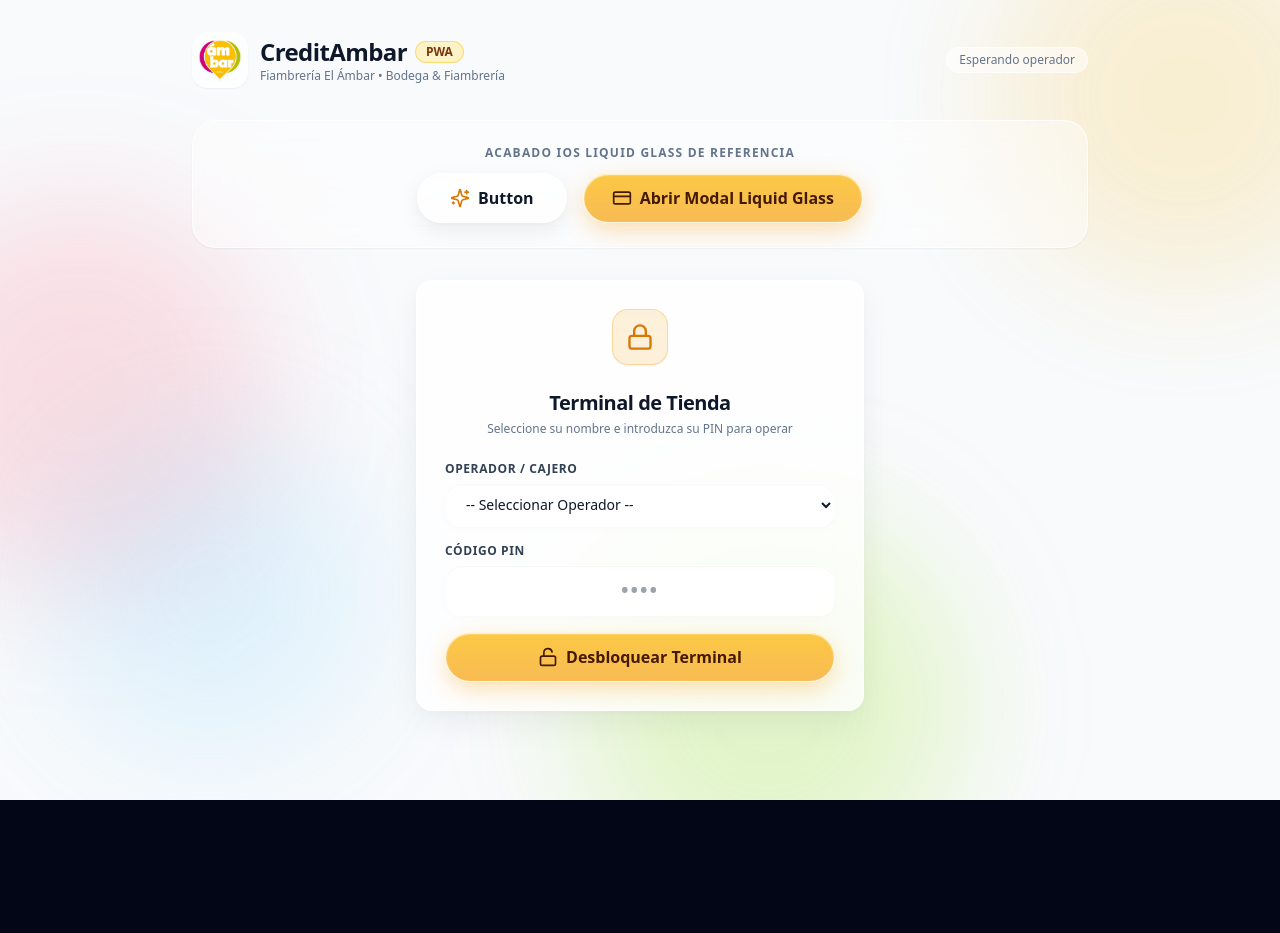
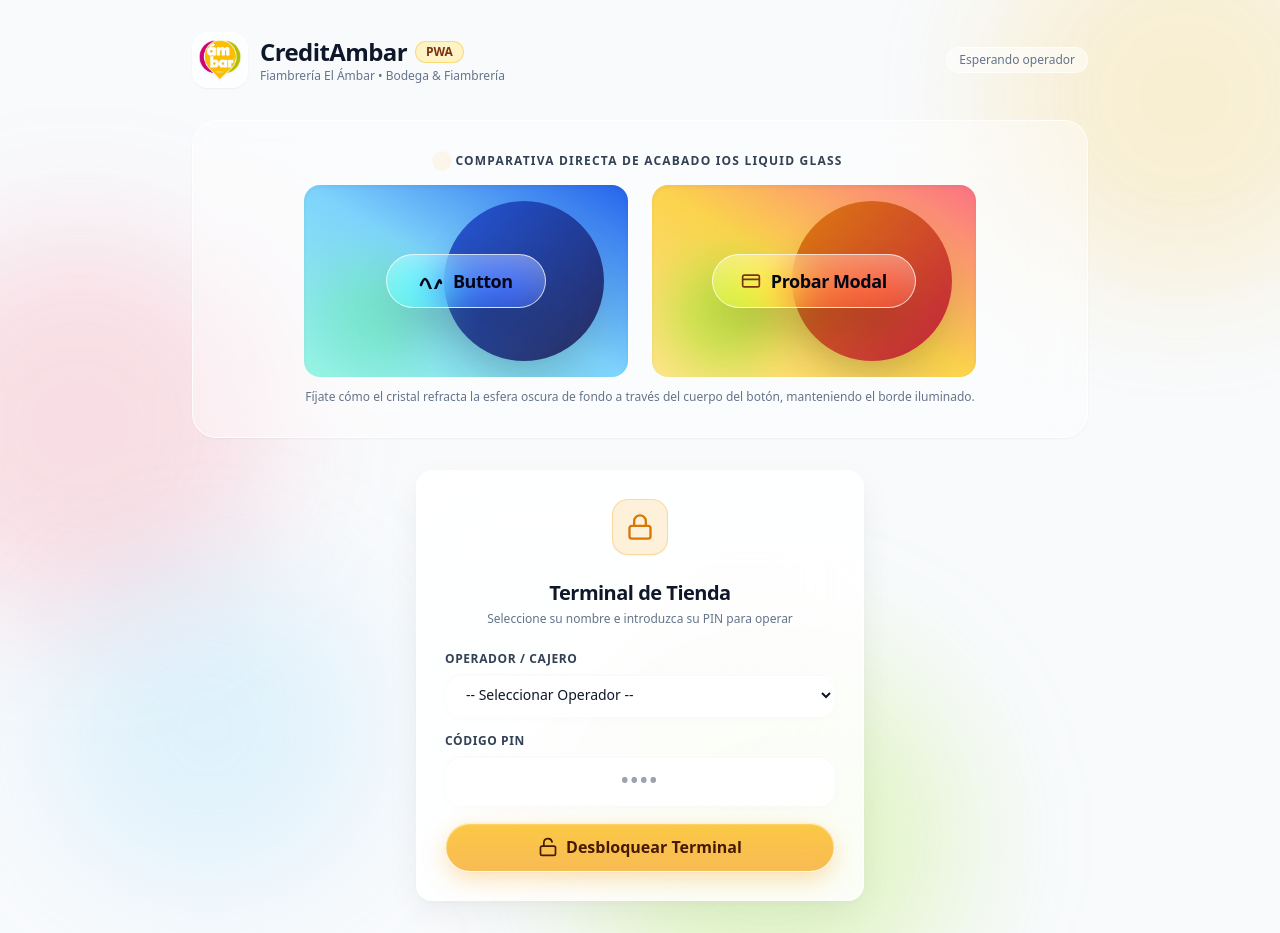
Before and after one commit to Jectrxn/CreditAmbarPWA, a React (Vite) app: page / in a window 1280 px wide. Before the commit the page ends 800 px from the top, so only its background shows below. Built offline with nearby package versions, Linux system fonts and the light colour scheme.

Commit message:
style(ui): match exact reference optical liquid glass with specular highlights

```diff
--- a/src/App.tsx
+++ b/src/App.tsx
@@ -115,27 +115,51 @@ export default function App() {
 
       {/* Main Content */}
       <main className="w-full max-w-4xl space-y-8 relative z-10">
-        {/* Reference Button Highlight Showcase */}
-        <section className="flex flex-col items-center justify-center p-6 rounded-3xl bg-white/40 backdrop-blur-xl border border-white/80 shadow-sm text-center">
-          <p className="text-xs font-semibold text-slate-500 uppercase tracking-widest mb-3">
-            Acabado iOS Liquid Glass de Referencia
+        {/* Exact Reference Button Optical Showcase */}
+        <section className="flex flex-col items-center justify-center p-6 md:p-8 rounded-3xl bg-white/40 backdrop-blur-xl border border-white/80 shadow-sm text-center">
+          <div className="flex items-center gap-2 mb-4">
+            <span className="w-2.5 h-2.5 rounded-full bg-amber-500 animate-ping" />
+            <p className="text-xs font-black text-slate-700 uppercase tracking-widest">
+              Comparativa Directa de Acabado iOS Liquid Glass
             </p>
-          <div className="flex flex-wrap items-center justify-center gap-4">
-            {/* Exact Pill Button Replica from User Reference Image */}
-            <button className="glass-pill-button text-slate-900 font-bold px-8 py-3 text-base shadow-liquid-pill group">
-              <Sparkles className="w-5 h-5 text-amber-600 group-hover:rotate-12 transition-transform" />
-              <span>Button</span>
+          </div>
+
+          <div className="grid grid-cols-1 md:grid-cols-2 gap-6 w-full max-w-2xl">
+            {/* 1. Exact Replica of User Reference Image (Blue / Aqua Backdrop) */}
+            <div className="relative h-48 rounded-2xl overflow-hidden flex items-center justify-center bg-gradient-to-tr from-teal-200 via-sky-300 to-blue-600 shadow-inner p-4">
+              {/* Deep Satin Royal Blue Disc intersecting the button */}
+              <div className="absolute right-6 top-1/2 -translate-y-1/2 w-40 h-40 rounded-full bg-gradient-to-br from-blue-700 to-indigo-950 shadow-2xl opacity-90" />
+              <div className="absolute left-4 bottom-2 w-28 h-28 rounded-full bg-emerald-300/60 blur-xl" />
+
+              {/* Exact Pill Button Replica from Reference Image */}
+              <button className="glass-pill-button text-slate-950 font-bold px-8 py-3 text-base shadow-2xl relative z-10 hover:scale-105 active:scale-95 transition-all">
+                {/* Hand-drawn squiggly mark like reference image */}
+                <svg className="w-6 h-4 text-slate-950 stroke-[2.5]" fill="none" viewBox="0 0 24 16" stroke="currentColor">
+                  <path strokeLinecap="round" strokeLinejoin="round" d="M2 12c3-8 5-8 8 0s5 8 8 0 3-4 4-2" />
+                </svg>
+                <span className="tracking-tight text-lg">Button</span>
               </button>
+            </div>
 
-            {/* Amber Gold Brand Accent Button */}
+            {/* 2. Bodega Ámbar Branded Version (Amber / Lime / Magenta Backdrop) */}
+            <div className="relative h-48 rounded-2xl overflow-hidden flex items-center justify-center bg-gradient-to-tr from-amber-200 via-amber-300 to-rose-400 shadow-inner p-4">
+              {/* Brand color sphere */}
+              <div className="absolute right-6 top-1/2 -translate-y-1/2 w-40 h-40 rounded-full bg-gradient-to-br from-amber-600 to-rose-700 shadow-2xl opacity-90" />
+              <div className="absolute left-4 bottom-2 w-28 h-28 rounded-full bg-lime-400/60 blur-xl" />
+
+              {/* Pill button for Ámbar */}
               <button
                 onClick={() => setIsModalOpen(true)}
-              className="glass-button-primary text-base px-7 py-3"
+                className="glass-pill-button text-slate-950 font-bold px-7 py-3 text-base shadow-2xl relative z-10 hover:scale-105 active:scale-95 transition-all"
               >
-              <CreditCard className="w-5 h-5 text-amber-950" />
-              <span>Abrir Modal Liquid Glass</span>
+                <CreditCard className="w-5 h-5 text-amber-900" />
+                <span className="tracking-tight text-lg">Probar Modal</span>
               </button>
             </div>
+          </div>
+          <p className="text-xs text-slate-500 mt-3 font-medium">
+            Fíjate cómo el cristal refracta la esfera oscura de fondo a través del cuerpo del botón, manteniendo el borde iluminado.
+          </p>
         </section>
 
         {/* Terminal Login or Active Session */}
--- a/src/components/ui/LiquidModal.tsx
+++ b/src/components/ui/LiquidModal.tsx
@@ -81,7 +81,7 @@ export const LiquidModal: React.FC<LiquidModalProps> = ({
         aria-modal="true"
         aria-labelledby={title ? 'liquid-modal-title' : undefined}
         className={twMerge(
-          'glass-panel w-full rounded-3xl border border-white/90 bg-white/85 backdrop-blur-2xl shadow-liquid-card text-slate-900',
+          'glass-panel w-full rounded-3xl border border-white/90 shadow-liquid-card text-slate-900',
           'flex flex-col max-h-[92vh] sm:max-h-[88vh]',
           'landscape:max-h-[85vh] landscape:my-auto',
           maxWidthMap[maxWidth],
--- a/src/index.css
+++ b/src/index.css
@@ -3,61 +3,77 @@
 @tailwind utilities;
 
 @layer components {
-  /* Ultra-realistic iOS Liquid Glass (Light, Frosted & Luminous) */
+  /* True iOS Liquid Glass (High Translucency, Specular Rim & Saturation) */
   .glass-panel {
-    background: rgba(255, 255, 255, 0.72);
-    backdrop-filter: blur(24px);
-    -webkit-backdrop-filter: blur(24px);
-    border: 1px solid rgba(255, 255, 255, 0.85);
-    box-shadow: 0 16px 36px -4px rgba(15, 23, 42, 0.08), 0 4px 12px -2px rgba(15, 23, 42, 0.03), inset 0 1px 2px 0 rgba(255, 255, 255, 0.95);
-    border-radius: 1.5rem;
+    background: linear-gradient(135deg, rgba(255, 255, 255, 0.45) 0%, rgba(255, 255, 255, 0.22) 100%);
+    backdrop-filter: blur(28px) saturate(190%) contrast(105%);
+    -webkit-backdrop-filter: blur(28px) saturate(190%) contrast(105%);
+    border: 1.5px solid rgba(255, 255, 255, 0.75);
+    box-shadow:
+      inset 0 2px 2px 0 rgba(255, 255, 255, 0.9),
+      inset 0 -1px 1px 0 rgba(255, 255, 255, 0.3),
+      0 20px 40px -10px rgba(15, 23, 42, 0.12),
+      0 4px 12px -2px rgba(15, 23, 42, 0.04);
+    border-radius: 1.75rem;
   }
 
   .glass-card {
-    background: rgba(255, 255, 255, 0.65);
-    backdrop-filter: blur(20px);
-    -webkit-backdrop-filter: blur(20px);
-    border: 1px solid rgba(255, 255, 255, 0.85);
-    border-radius: 1.25rem;
-    box-shadow: 0 10px 25px -3px rgba(15, 23, 42, 0.06), 0 4px 10px -2px rgba(15, 23, 42, 0.02), inset 0 1px 1.5px 0 rgba(255, 255, 255, 0.95);
+    background: linear-gradient(135deg, rgba(255, 255, 255, 0.40) 0%, rgba(255, 255, 255, 0.18) 100%);
+    backdrop-filter: blur(24px) saturate(180%) contrast(105%);
+    -webkit-backdrop-filter: blur(24px) saturate(180%) contrast(105%);
+    border: 1.2px solid rgba(255, 255, 255, 0.70);
+    border-radius: 1.5rem;
+    box-shadow:
+      inset 0 1.5px 1.5px 0 rgba(255, 255, 255, 0.85),
+      inset 0 -1px 1px 0 rgba(255, 255, 255, 0.2),
+      0 12px 30px -4px rgba(15, 23, 42, 0.08),
+      0 4px 10px -2px rgba(15, 23, 42, 0.03);
     transition: all 0.25s cubic-bezier(0.16, 1, 0.3, 1);
   }
 
   .glass-card:hover {
-    background: rgba(255, 255, 255, 0.80);
-    box-shadow: 0 16px 32px -4px rgba(15, 23, 42, 0.09), 0 6px 14px -2px rgba(15, 23, 42, 0.03), inset 0 1px 2px 0 rgba(255, 255, 255, 1);
-    transform: translateY(-1px);
+    background: linear-gradient(135deg, rgba(255, 255, 255, 0.52) 0%, rgba(255, 255, 255, 0.26) 100%);
+    border-color: rgba(255, 255, 255, 0.9);
+    box-shadow:
+      inset 0 2px 2px 0 rgba(255, 255, 255, 0.95),
+      0 20px 40px -6px rgba(15, 23, 42, 0.14);
+    transform: translateY(-2px);
   }
 
   /* Liquid Glass Pill Button - Exact replica of the reference image */
   .glass-button, .glass-pill-button {
-    background: linear-gradient(180deg, rgba(255, 255, 255, 0.82) 0%, rgba(255, 255, 255, 0.45) 100%);
-    backdrop-filter: blur(20px);
-    -webkit-backdrop-filter: blur(20px);
-    border: 1.2px solid rgba(255, 255, 255, 0.90);
+    background: linear-gradient(180deg, rgba(255, 255, 255, 0.40) 0%, rgba(255, 255, 255, 0.15) 100%);
+    backdrop-filter: blur(22px) saturate(200%) contrast(108%);
+    -webkit-backdrop-filter: blur(22px) saturate(200%) contrast(108%);
+    border: 1.2px solid rgba(255, 255, 255, 0.75);
     border-radius: 9999px;
-    padding: 0.65rem 1.6rem;
-    font-weight: 600;
+    padding: 0.75rem 2rem;
+    font-weight: 700;
     color: #0f172a;
-    box-shadow: 0 8px 24px -2px rgba(15, 23, 42, 0.08), 0 2px 6px 0 rgba(15, 23, 42, 0.03), inset 0 1px 1.5px 0 rgba(255, 255, 255, 0.95);
+    box-shadow:
+      inset 0 1.5px 1.5px 0 rgba(255, 255, 255, 0.9),
+      inset 0 -1px 1px 0 rgba(255, 255, 255, 0.25),
+      0 12px 28px -4px rgba(15, 23, 42, 0.12),
+      0 4px 8px -2px rgba(15, 23, 42, 0.04);
     transition: all 0.2s cubic-bezier(0.16, 1, 0.3, 1);
     display: inline-flex;
     align-items: center;
     justify-content: center;
-    gap: 0.5rem;
+    gap: 0.6rem;
   }
 
   .glass-button:hover, .glass-pill-button:hover {
-    background: linear-gradient(180deg, rgba(255, 255, 255, 0.95) 0%, rgba(255, 255, 255, 0.60) 100%);
-    border-color: rgba(255, 255, 255, 1);
-    box-shadow: 0 12px 28px -2px rgba(15, 23, 42, 0.12), 0 4px 10px 0 rgba(15, 23, 42, 0.04), inset 0 1.5px 2px 0 rgba(255, 255, 255, 1);
+    background: linear-gradient(180deg, rgba(255, 255, 255, 0.55) 0%, rgba(255, 255, 255, 0.25) 100%);
+    border-color: rgba(255, 255, 255, 0.95);
+    box-shadow:
+      inset 0 2px 2px 0 rgba(255, 255, 255, 1),
+      0 16px 36px -4px rgba(15, 23, 42, 0.16);
     transform: translateY(-1px);
   }
 
   .glass-button:active, .glass-pill-button:active {
-    background: linear-gradient(180deg, rgba(255, 255, 255, 0.70) 0%, rgba(255, 255, 255, 0.40) 100%);
-    box-shadow: 0 4px 12px 0 rgba(15, 23, 42, 0.06), inset 0 1px 1px 0 rgba(255, 255, 255, 0.85);
-    transform: scale(0.98);
+    background: linear-gradient(180deg, rgba(255, 255, 255, 0.30) 0%, rgba(255, 255, 255, 0.10) 100%);
+    transform: scale(0.97);
   }
 
   .glass-button-primary {
```
Lines whose indentation alone changed are shown as unchanged.
